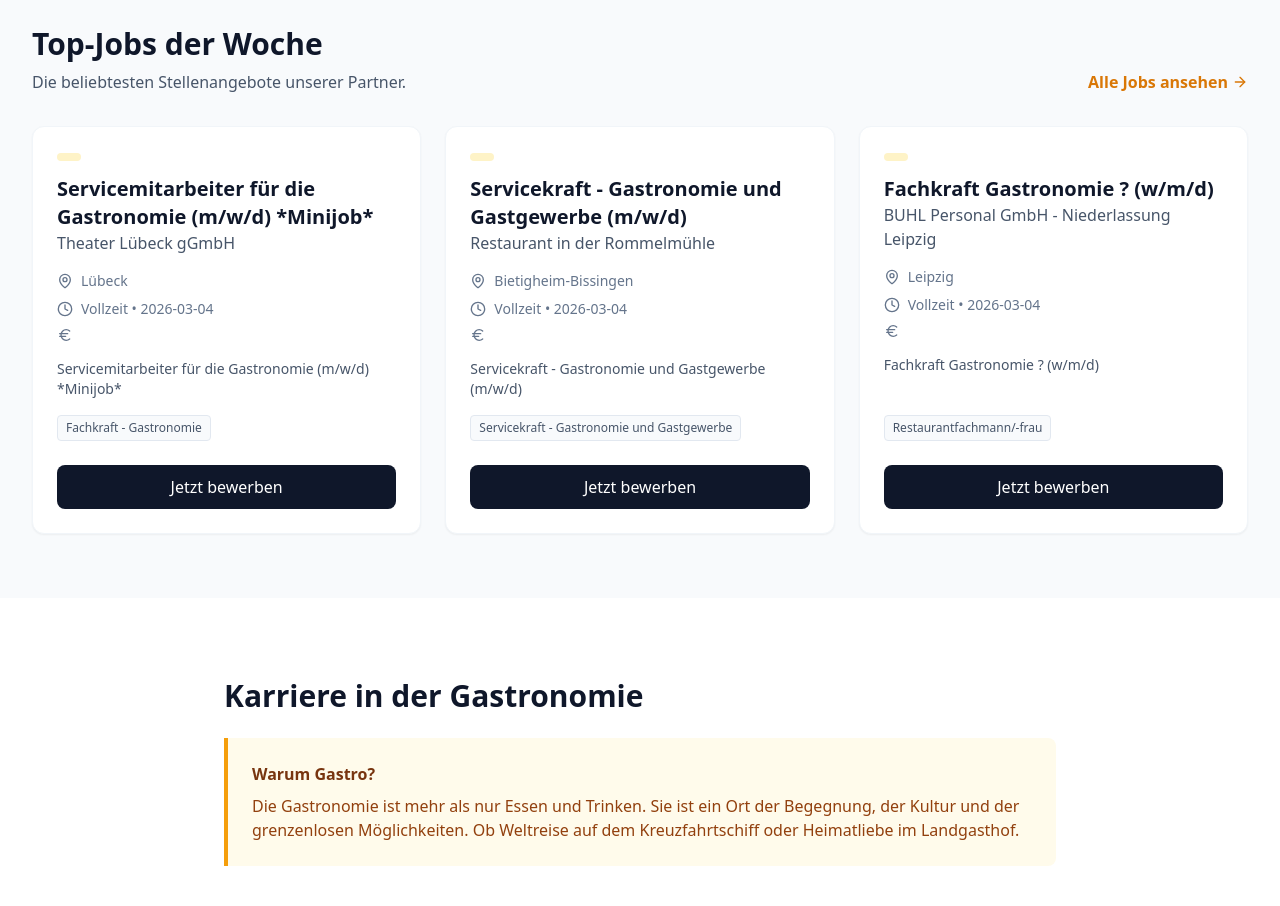
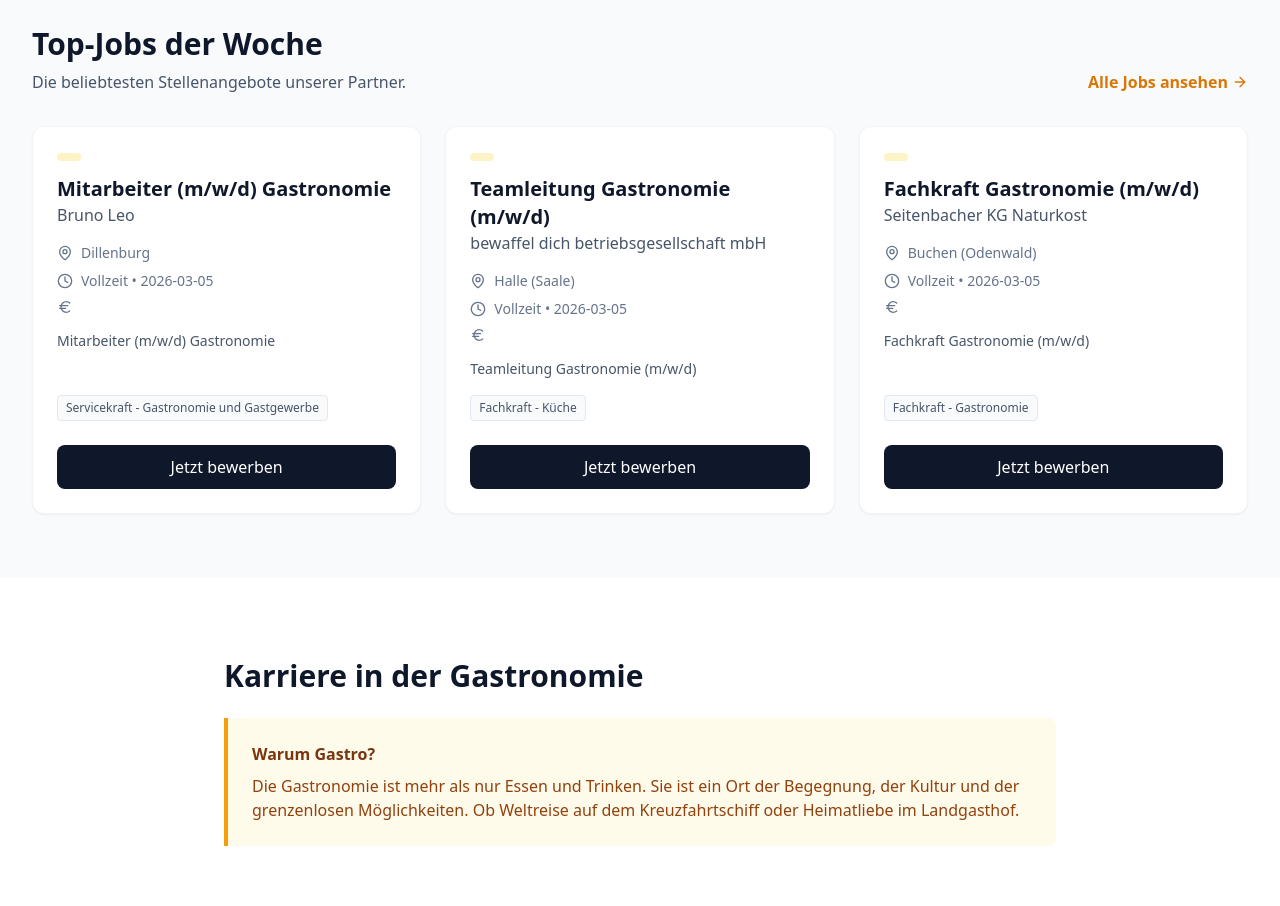
Before and after one commit to shufflethis/gastronomiestellenangebote.de, a React (Vite) app: page /#/ in a window 1280 px wide. Shown: the part 960-1866 px from the top of the page. Built offline with nearby package versions, Linux system fonts and the light colour scheme; no server answers.

Commit message:
chore: update job listings from external sources (HR-JobScraper)
25 jobs injected from: Arbeitsagentur, Indeed, StepStone, meinestadt.de

```diff
--- a/constants.ts
+++ b/constants.ts
@@ -12,6 +12,61 @@ export const NAV_ITEMS: NavItem[] = [
 export const MOCK_JOBS: Job[] = [
   {
     id: '1',
+    title: 'Mitarbeiter (m/w/d) Gastronomie',
+    company: 'Bruno Leo',
+    location: 'Dillenburg',
+    type: 'Vollzeit',
+    category: JobCategory.OTHER,
+    description: 'Mitarbeiter (m/w/d) Gastronomie',
+    tags: ['Servicekraft - Gastronomie und Gastgewerbe'],
+    postedAt: '2026-03-05'
+  },
+  {
+    id: '2',
+    title: 'Teamleitung Gastronomie (m/w/d)',
+    company: 'bewaffel dich betriebsgesellschaft mbH',
+    location: 'Halle (Saale)',
+    type: 'Vollzeit',
+    category: JobCategory.OTHER,
+    description: 'Teamleitung Gastronomie (m/w/d)',
+    tags: ['Fachkraft - Küche'],
+    postedAt: '2026-03-05'
+  },
+  {
+    id: '3',
+    title: 'Fachkraft Gastronomie (m/w/d)',
+    company: 'Seitenbacher KG Naturkost',
+    location: 'Buchen (Odenwald)',
+    type: 'Vollzeit',
+    category: JobCategory.OTHER,
+    description: 'Fachkraft Gastronomie (m/w/d)',
+    tags: ['Fachkraft - Gastronomie'],
+    postedAt: '2026-03-05'
+  },
+  {
+    id: '4',
+    title: 'Servicekraft Gastronomie',
+    company: 'Rene Reuter Reuters Kitchen Catering & Service',
+    location: 'Düsseldorf',
+    type: 'Vollzeit',
+    category: JobCategory.OTHER,
+    description: 'Servicekraft Gastronomie',
+    tags: ['Servicekraft - Gastronomie und Gastgewerbe'],
+    postedAt: '2026-03-04'
+  },
+  {
+    id: '5',
+    title: 'Fachkraft - Gastronomie',
+    company: 'Zum Oberjäger Hotel Betrieb s GmbH',
+    location: 'Lackenbach',
+    type: 'Vollzeit',
+    category: JobCategory.OTHER,
+    description: 'Fachkraft - Gastronomie',
+    tags: ['Fachkraft - Gastronomie'],
+    postedAt: '2026-03-04'
+  },
+  {
+    id: '6',
     title: 'Servicemitarbeiter für die Gastronomie (m/w/d) *Minijob*',
     company: 'Theater Lübeck gGmbH',
     location: 'Lübeck',
@@ -22,7 +77,7 @@ export const MOCK_JOBS: Job[] = [
     postedAt: '2026-03-04'
   },
   {
-    id: '2',
+    id: '7',
     title: 'Servicekraft - Gastronomie und Gastgewerbe (m/w/d)',
     company: 'Restaurant in der Rommelmühle',
     location: 'Bietigheim-Bissingen',
@@ -33,7 +88,7 @@ export const MOCK_JOBS: Job[] = [
     postedAt: '2026-03-04'
   },
   {
-    id: '3',
+    id: '8',
     title: 'Fachkraft Gastronomie ? (w/m/d)',
     company: 'BUHL Personal GmbH - Niederlassung Leipzig',
     location: 'Leipzig',
@@ -44,7 +99,7 @@ export const MOCK_JOBS: Job[] = [
     postedAt: '2026-03-04'
   },
   {
-    id: '4',
+    id: '9',
     title: 'Servicekraft ? (w/m/d) - Gastronomie',
     company: 'BUHL Personal GmbH - Niederlassung Leipzig',
     location: 'Leipzig',
@@ -55,7 +110,7 @@ export const MOCK_JOBS: Job[] = [
     postedAt: '2026-03-04'
   },
   {
-    id: '5',
+    id: '10',
     title: 'Studentenjob ? (w/m/d) - Gastronomie',
     company: 'BUHL Personal GmbH - Niederlassung Leipzig',
     location: 'Leipzig',
@@ -66,7 +121,7 @@ export const MOCK_JOBS: Job[] = [
     postedAt: '2026-03-04'
   },
   {
-    id: '6',
+    id: '11',
     title: 'Servicekraft ? (w/m/d) - Gastronomie',
     company: 'BUHL Personal GmbH - Niederlassung Dortmund',
     location: 'Dortmund',
@@ -77,7 +132,7 @@ export const MOCK_JOBS: Job[] = [
     postedAt: '2026-03-04'
   },
   {
-    id: '7',
+    id: '12',
     title: 'Studentenjob ? (w/m/d) - Gastronomie',
     company: 'BUHL Personal GmbH - Niederlassung Kassel',
     location: 'Kassel, Hessen',
@@ -88,7 +143,7 @@ export const MOCK_JOBS: Job[] = [
     postedAt: '2026-03-04'
   },
   {
-    id: '8',
+    id: '13',
     title: 'Studentenjob ? (w/m/d) - Gastronomie',
     company: 'BUHL Personal GmbH - Niederlassung Kassel',
     location: 'Fulda',
@@ -99,7 +154,7 @@ export const MOCK_JOBS: Job[] = [
     postedAt: '2026-03-04'
   },
   {
-    id: '9',
+    id: '14',
     title: 'Servicekraft ? (w/m/d) - Gastronomie',
     company: 'BUHL Personal GmbH - Niederlassung Kassel',
     location: 'Fulda',
@@ -110,7 +165,7 @@ export const MOCK_JOBS: Job[] = [
     postedAt: '2026-03-04'
   },
   {
-    id: '10',
+    id: '15',
     title: 'Servicemitarbeiter (m/w/d) Gastronomie in Leonberg',
     company: 'tempster GmbH',
     location: 'Leonberg, Württemberg',
@@ -121,7 +176,7 @@ export const MOCK_JOBS: Job[] = [
     postedAt: '2026-03-03'
   },
   {
-    id: '11',
+    id: '16',
     title: 'Servicekraft - Gastronomie und Gastgewerbe',
     company: 'TRANSFER Planconsult Datentransfer und Anlagenconsulting GmbH',
     location: 'Wien',
@@ -132,7 +187,7 @@ export const MOCK_JOBS: Job[] = [
     postedAt: '2026-03-03'
   },
   {
-    id: '12',
+    id: '17',
     title: 'Servicekraft - Gastronomie und Gastgewerbe',
     company: 'Andi\'s Skihotel GmbH',
     location: 'Obertauern',
@@ -143,7 +198,7 @@ export const MOCK_JOBS: Job[] = [
     postedAt: '2026-03-03'
   },
   {
-    id: '13',
+    id: '18',
     title: 'Servicekräfte in der Gastronomie',
     company: 'FM Culinary GmbH',
     location: 'Bad Schönborn',
@@ -154,7 +209,7 @@ export const MOCK_JOBS: Job[] = [
     postedAt: '2026-03-02'
   },
   {
-    id: '14',
+    id: '19',
     title: 'Servicekraft - Gastronomie und Gastgewerbe (m/w/d)',
     company: 'Stiftl Gastronomie Unternehmensgruppe',
     location: 'München',
@@ -165,7 +220,7 @@ export const MOCK_JOBS: Job[] = [
     postedAt: '2026-03-02'
   },
   {
-    id: '15',
+    id: '20',
     title: 'Servicekraft - Gastronomie und Gastgewerbe',
     company: 'La Strada Robert Yaldiz Gastronomie GmbH',
     location: 'Herzogenburg',
@@ -176,7 +231,7 @@ export const MOCK_JOBS: Job[] = [
     postedAt: '2026-03-02'
   },
   {
-    id: '16',
+    id: '21',
     title: 'Servicekraft (m/w/d) Gastronomie & Hotellerie',
     company: 'ARWA Personaldienstleistungen GmbH',
     location: 'Dresden',
@@ -187,7 +242,7 @@ export const MOCK_JOBS: Job[] = [
     postedAt: '2026-03-02'
   },
   {
-    id: '17',
+    id: '22',
     title: 'Fachkraft für Gastronomie Schwerpunkt Systemgastronomie',
     company: 'ABV Braunschweig/MD e.V. - Lohn',
     location: 'Braunschweig',
@@ -198,7 +253,7 @@ export const MOCK_JOBS: Job[] = [
     postedAt: '2026-03-02'
   },
   {
-    id: '18',
+    id: '23',
     title: 'Servicemitarbeiter (m/w/d) in der Gastronomie',
     company: 'BESTSTEPS by Bernd Konschak',
     location: 'Werl',
@@ -209,7 +264,7 @@ export const MOCK_JOBS: Job[] = [
     postedAt: '2026-03-01'
   },
   {
-    id: '19',
+    id: '24',
     title: 'Servicekraft-Gastronomie (m/w/d)',
     company: 'Hotel-Restaurant Die kleine Blume GmbH',
     location: 'Erfweiler',
@@ -220,7 +275,7 @@ export const MOCK_JOBS: Job[] = [
     postedAt: '2026-03-01'
   },
   {
-    id: '20',
+    id: '25',
     title: 'Gastronomie Helfer/in',
     company: 'Cafe-Bistro "Zum Vasi"',
     location: 'St. Blasien',
@@ -229,61 +284,6 @@ export const MOCK_JOBS: Job[] = [
     description: 'Gastronomie Helfer/in',
     tags: ['Servicekraft - Gastronomie und Gastgewerbe'],
     postedAt: '2026-02-27'
-  },
-  {
-    id: '21',
-    title: 'Servicemitarbeiter für die Gastronomie (m/w/d)',
-    company: 'Allianz Deutschland AG',
-    location: 'Stuttgart',
-    type: 'Vollzeit',
-    category: JobCategory.OTHER,
-    description: 'Servicemitarbeiter für die Gastronomie (m/w/d)',
-    tags: ['Servicekraft - Gastronomie und Gastgewerbe'],
-    postedAt: '2026-02-26'
-  },
-  {
-    id: '22',
-    title: 'Fachkraft - Gastronomie',
-    company: 'Janus RBS Dienstleistungs GmbH',
-    location: 'Reichenau an der Rax',
-    type: 'Vollzeit',
-    category: JobCategory.OTHER,
-    description: 'Fachkraft - Gastronomie',
-    tags: ['Fachkraft - Gastronomie'],
-    postedAt: '2026-02-26'
-  },
-  {
-    id: '23',
-    title: 'Mitarbeiter (m/w/d) Gastronomie',
-    company: 'GLOBUS Handelshof GmbH & Co.KG Betriebsstätte Gensingen',
-    location: 'Gensingen',
-    type: 'Vollzeit',
-    category: JobCategory.OTHER,
-    description: 'Mitarbeiter (m/w/d) Gastronomie',
-    tags: ['Servicekraft - Gastronomie und Gastgewerbe'],
-    postedAt: '2026-02-25'
-  },
-  {
-    id: '24',
-    title: 'Servicekraft - Gastronomie(w/m/d)',
-    company: 'Jacqueline Rudolph DAS EISlädchen',
-    location: 'Schkeuditz',
-    type: 'Vollzeit',
-    category: JobCategory.OTHER,
-    description: 'Servicekraft - Gastronomie(w/m/d)',
-    tags: ['Servicekraft - Gastronomie und Gastgewerbe'],
-    postedAt: '2026-02-25'
-  },
-  {
-    id: '25',
-    title: 'Teamleiter Gastronomie (m/w/d)',
-    company: 'Ravensburger AG',
-    location: 'Meckenbeuren',
-    type: 'Vollzeit',
-    category: JobCategory.OTHER,
-    description: 'Teamleiter Gastronomie (m/w/d)',
-    tags: ['Fachkraft - Gastronomie'],
-    postedAt: '2026-02-25'
   }
 ];
 
--- a/index.html
+++ b/index.html
@@ -100,44 +100,67 @@
   {
     "@context": "https://schema.org",
     "@type": "JobPosting",
-    "title": "Servicemitarbeiter für die Gastronomie (m/w/d) *Minijob*",
-    "description": "Servicemitarbeiter für die Gastronomie (m/w/d) *Minijob*",
-    "datePosted": "2026-03-04",
-    "validThrough": "2026-05-02",
+    "title": "Mitarbeiter (m/w/d) Gastronomie",
+    "description": "Mitarbeiter (m/w/d) Gastronomie",
+    "datePosted": "2026-03-05",
+    "validThrough": "2026-05-03",
     "employmentType": "FULL_TIME",
     "hiringOrganization": {
       "@type": "Organization",
-      "name": "Theater Lübeck gGmbH",
+      "name": "Bruno Leo",
       "sameAs": "https://gastronomiestellenangebote.de"
     },
     "jobLocation": {
       "@type": "Place",
       "address": {
         "@type": "PostalAddress",
-        "addressLocality": "Lübeck",
+        "addressLocality": "Dillenburg",
         "addressCountry": "DE",
-        "addressRegion": "Schleswig-Holstein"
+        "addressRegion": "Hessen"
       }
     }
   },
   {
     "@context": "https://schema.org",
     "@type": "JobPosting",
-    "title": "Servicekraft - Gastronomie und Gastgewerbe (m/w/d)",
-    "description": "Servicekraft - Gastronomie und Gastgewerbe (m/w/d)",
-    "datePosted": "2026-03-04",
-    "validThrough": "2026-05-02",
+    "title": "Teamleitung Gastronomie (m/w/d)",
+    "description": "Teamleitung Gastronomie (m/w/d)",
+    "datePosted": "2026-03-05",
+    "validThrough": "2026-05-03",
     "employmentType": "FULL_TIME",
     "hiringOrganization": {
       "@type": "Organization",
-      "name": "Restaurant in der Rommelmühle",
+      "name": "bewaffel dich betriebsgesellschaft mbH",
       "sameAs": "https://gastronomiestellenangebote.de"
     },
     "jobLocation": {
       "@type": "Place",
       "address": {
         "@type": "PostalAddress",
-        "addressLocality": "Bietigheim-Bissingen",
+        "addressLocality": "Halle (Saale)",
+        "addressCountry": "DE",
+        "addressRegion": "Sachsen-Anhalt"
+      }
+    }
+  },
+  {
+    "@context": "https://schema.org",
+    "@type": "JobPosting",
+    "title": "Fachkraft Gastronomie (m/w/d)",
+    "description": "Fachkraft Gastronomie (m/w/d)",
+    "datePosted": "2026-03-05",
+    "validThrough": "2026-05-03",
+    "employmentType": "FULL_TIME",
+    "hiringOrganization": {
+      "@type": "Organization",
+      "name": "Seitenbacher KG Naturkost",
+      "sameAs": "https://gastronomiestellenangebote.de"
+    },
+    "jobLocation": {
+      "@type": "Place",
+      "address": {
+        "@type": "PostalAddress",
+        "addressLocality": "Buchen (Odenwald)",
         "addressCountry": "DE",
         "addressRegion": "Baden-Württemberg"
       }
@@ -146,69 +169,46 @@
   {
     "@context": "https://schema.org",
     "@type": "JobPosting",
-    "title": "Fachkraft Gastronomie ? (w/m/d)",
-    "description": "Fachkraft Gastronomie ? (w/m/d)",
+    "title": "Servicekraft Gastronomie",
+    "description": "Servicekraft Gastronomie",
     "datePosted": "2026-03-04",
     "validThrough": "2026-05-02",
     "employmentType": "FULL_TIME",
     "hiringOrganization": {
       "@type": "Organization",
-      "name": "BUHL Personal GmbH - Niederlassung Leipzig",
+      "name": "Rene Reuter Reuters Kitchen Catering & Service",
       "sameAs": "https://gastronomiestellenangebote.de"
     },
     "jobLocation": {
       "@type": "Place",
       "address": {
         "@type": "PostalAddress",
-        "addressLocality": "Leipzig",
+        "addressLocality": "Düsseldorf",
         "addressCountry": "DE",
-        "addressRegion": "Sachsen"
+        "addressRegion": "Nordrhein-Westfalen"
       }
     }
   },
   {
     "@context": "https://schema.org",
     "@type": "JobPosting",
-    "title": "Servicekraft ? (w/m/d) - Gastronomie",
-    "description": "Servicekraft ? (w/m/d) - Gastronomie",
+    "title": "Fachkraft - Gastronomie",
+    "description": "Fachkraft - Gastronomie",
     "datePosted": "2026-03-04",
     "validThrough": "2026-05-02",
     "employmentType": "FULL_TIME",
     "hiringOrganization": {
       "@type": "Organization",
-      "name": "BUHL Personal GmbH - Niederlassung Leipzig",
+      "name": "Zum Oberjäger Hotel Betrieb s GmbH",
       "sameAs": "https://gastronomiestellenangebote.de"
     },
     "jobLocation": {
       "@type": "Place",
       "address": {
         "@type": "PostalAddress",
-        "addressLocality": "Leipzig",
+        "addressLocality": "Lackenbach",
         "addressCountry": "DE",
-        "addressRegion": "Sachsen"
-      }
-    }
-  },
-  {
-    "@context": "https://schema.org",
-    "@type": "JobPosting",
-    "title": "Studentenjob ? (w/m/d) - Gastronomie",
-    "description": "Studentenjob ? (w/m/d) - Gastronomie",
-    "datePosted": "2026-03-04",
-    "validThrough": "2026-05-02",
-    "employmentType": "FULL_TIME",
-    "hiringOrganization": {
-      "@type": "Organization",
-      "name": "BUHL Personal GmbH - Niederlassung Leipzig",
-      "sameAs": "https://gastronomiestellenangebote.de"
-    },
-    "jobLocation": {
-      "@type": "Place",
-      "address": {
-        "@type": "PostalAddress",
-        "addressLocality": "Leipzig",
-        "addressCountry": "DE",
-        "addressRegion": "Sachsen"
+        "addressRegion": "Burgenland"
       }
     }
   }
```
